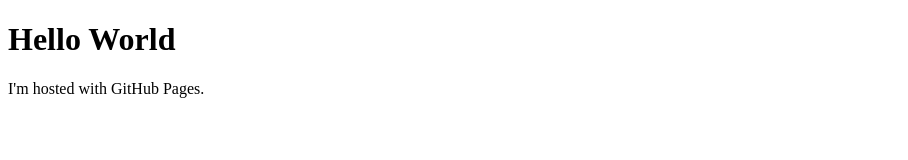
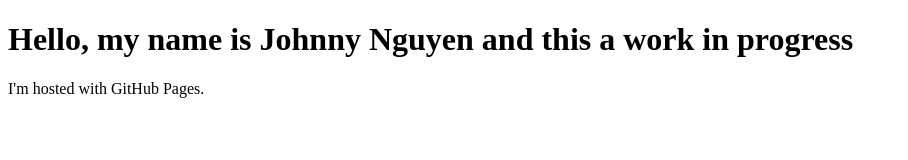
Before and after one commit to JohnnyNguyen52/johnnynguyen52.github.io, a plain HTML site: page index.html in a window 1280 px wide. Shown: the whole page, without its empty margins (0-908 px from the left). Drawn offline with Linux system fonts and the light colour scheme.

Commit message:
Changing the home comment

```diff
--- a/index.html
+++ b/index.html
@@ -1,7 +1,7 @@
 <!DOCTYPE html>
 <html>
 <body>
-<h1>Hello World</h1>
+<h1>Hello, my name is Johnny Nguyen and this a work in progress</h1>
 <p>I'm hosted with GitHub Pages.</p>
 </body>
 </html>
```
